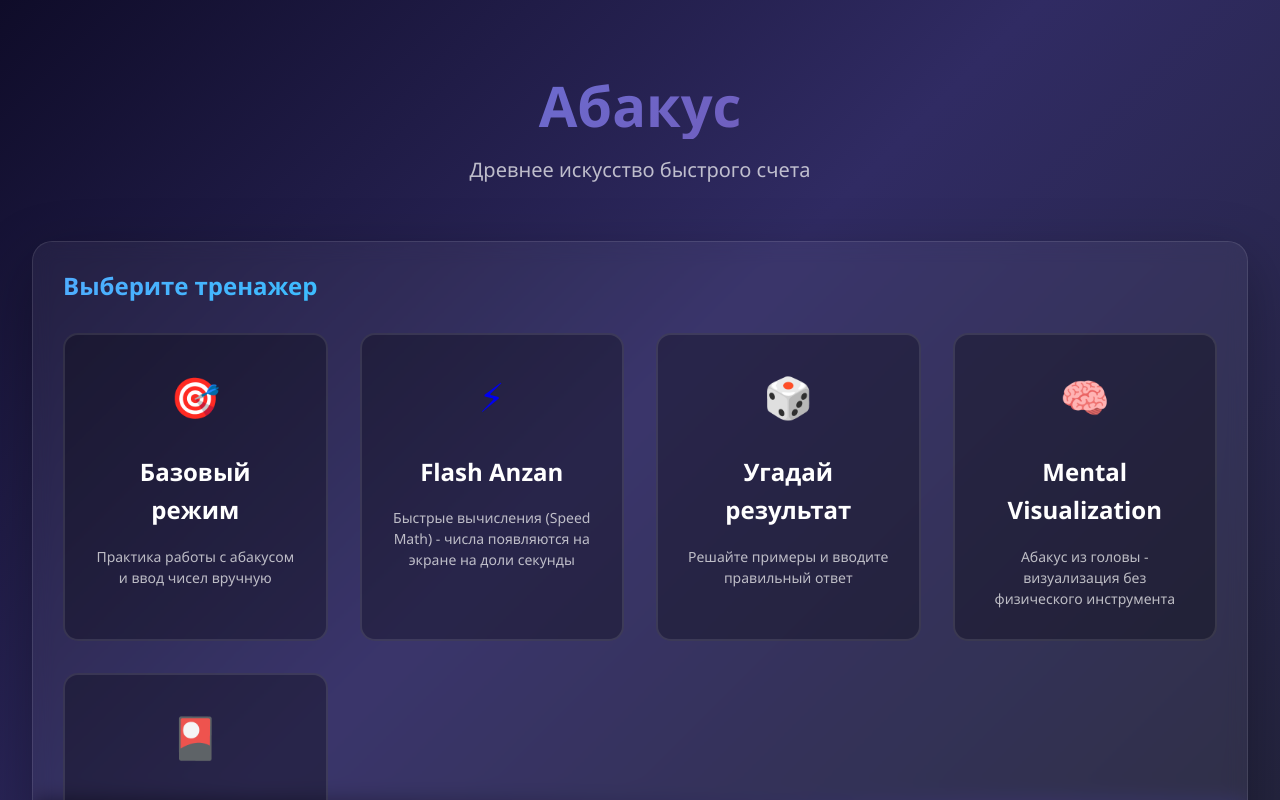
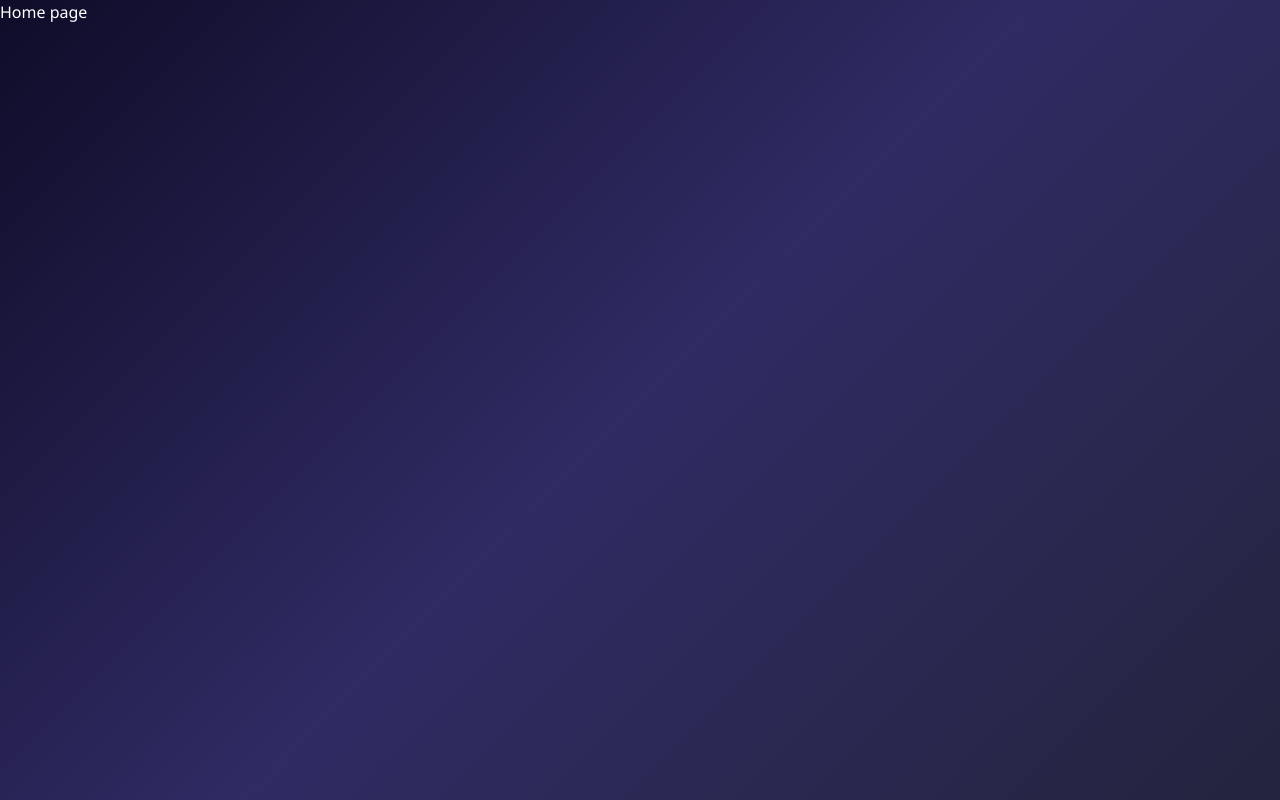
Before and after one commit to danilovcpp/online-school-frontend, a Next.js app: page / in a window 1280 px wide. Shown: the top 800 px of the page. Built offline with nearby package versions, Linux system fonts and the light colour scheme.

Commit message:
refactor: fix trainers

```diff
--- a/src/app/(portal)/trainers/layout.module.scss
+++ b/src/app/(portal)/trainers/layout.module.scss
@@ -43,10 +43,3 @@
   margin-top: var(--spacing-2xl);
   font-size: var(--font-size-base);
 }
-
-.grid {
-  display: grid;
-  grid-template-columns: repeat(auto-fit, minmax(250px, 1fr));
-  gap: var(--spacing-xl);
-  margin-top: var(--spacing-xl);
-}
--- a/src/app/page.module.scss
+++ /dev/null
@@ -1,52 +0,0 @@
-.container {
-  max-width: var(--max-width-container);
-  margin: 0 auto;
-  padding: var(--spacing-xl);
-}
-
-.header {
-  text-align: center;
-  padding: var(--spacing-2xl) var(--spacing-xl);
-  animation: fadeInDown 0.8s ease-out;
-}
-
-.title {
-  font-family: var(--font-family-heading);
-  font-size: var(--font-size-4xl);
-  font-weight: var(--font-weight-extrabold);
-  margin-bottom: var(--spacing-md);
-  line-height: var(--line-height-tight);
-}
-
-.gradientText {
-  background: var(--gradient-primary);
-  -webkit-background-clip: text;
-  background-clip: text;
-  -webkit-text-fill-color: transparent;
-  display: block;
-  animation: shimmer 3s infinite;
-}
-
-.subtitle {
-  display: block;
-  font-size: var(--font-size-lg);
-  font-weight: var(--font-weight-light);
-  color: var(--color-text-secondary);
-  margin-top: var(--spacing-md);
-  line-height: var(--line-height-normal);
-}
-
-.footer {
-  text-align: center;
-  padding: var(--spacing-xl);
-  color: var(--color-text-secondary);
-  margin-top: var(--spacing-2xl);
-  font-size: var(--font-size-base);
-}
-
-.grid {
-  display: grid;
-  grid-template-columns: repeat(auto-fit, minmax(250px, 1fr));
-  gap: var(--spacing-xl);
-  margin-top: var(--spacing-xl);
-}
--- a/src/app/page.tsx
+++ b/src/app/page.tsx
@@ -1,78 +1,3 @@
-import { Card } from "@/components/Card/Card";
-import { TrainerCard } from "@/components/TrainerCard/TrainerCard";
-import { trainers } from "@/data/trainers";
-
-import styles from "./page.module.scss";
-import { TutorialCard } from "@/components/TutorialCard/TutorialCard";
-
 export default function Home() {
-  return (
-    <div className={styles.container}>
-      <header className={styles.header}>
-        <h1 className={styles.title}>
-          <span className={styles.gradientText}>Абакус</span>
-          <span className={styles.subtitle}>
-            Древнее искусство быстрого счета
-          </span>
-        </h1>
-      </header>
-
-      <main>
-        <section
-          className="animate-fadeInUp"
-          style={{ animationDelay: "0.1s" }}
-        >
-          <Card title="Выберите тренажер">
-            <div className={styles.grid}>
-              {trainers.map((trainer) => (
-                <TrainerCard key={trainer.id} trainer={trainer} />
-              ))}
-            </div>
-          </Card>
-        </section>
-
-        <section
-          className="animate-fadeInUp"
-          style={{ animationDelay: "0.3s" }}
-        >
-          <Card title="Как использовать абакус">
-            <div className={styles.grid}>
-              {[
-                {
-                  step: 1,
-                  title: "Структура",
-                  description:
-                    "Каждый столбец представляет разряд числа (единицы, десятки, сотни и т.д.)",
-                },
-                {
-                  step: 2,
-                  title: "Верхние бусины",
-                  description:
-                    "Каждая верхняя бусина равна 5. Опускайте её вниз, чтобы активировать",
-                },
-                {
-                  step: 3,
-                  title: "Нижние бусины",
-                  description:
-                    "Каждая нижняя бусина равна 1. Поднимайте их вверх, чтобы активировать",
-                },
-                {
-                  step: 4,
-                  title: "Считывание",
-                  description:
-                    "Складывайте активные бусины в каждом столбце для получения цифры",
-                },
-              ].map((item) => (
-                <TutorialCard key={item.step} {...item} />
-              ))}
-            </div>
-          </Card>
-        </section>
-      </main>
-
-      <footer className={styles.footer}>
-        <p>Создано для изучения древнего искусства счета на абакусе</p>
-      </footer>
-    </div>
-  );
+  return <div>Home page</div>;
 }
--- a/src/components/TrainerCard/TrainerCard.module.scss
+++ b/src/features/trainers/components/trainer-card/trainer-card.module.scss
@@ -2,7 +2,7 @@
   display: flex;
 }
 
-.card{
+.card {
   background: var(--color-overlay-heavy);
   border: 2px solid var(--color-border-light);
   border-radius: var(--radius-lg);
@@ -12,9 +12,8 @@
   transition: all var(--transition-base);
   position: relative;
   overflow: hidden;
-}
 
-.card::before {
+  &::before {
     content: '';
     position: absolute;
     top: 0;
@@ -27,25 +26,26 @@
     z-index: var(--z-base);
   }
 
-.card:hover {
+  &:hover {
     transform: translateY(-10px) scale(1.02);
     border-color: var(--color-primary);
     box-shadow: 0 20px 40px rgba(102, 126, 234, 0.4);
   }
 
-.card:hover::before {
+  &:hover::before {
     opacity: 0.1;
   }
 
-.card.active {
+  &.active {
     border-color: var(--color-success);
     background: rgba(67, 233, 123, 0.1);
     box-shadow: 0 15px 35px rgba(67, 233, 123, 0.3);
   }
 
-.card.active::before {
+  &.active::before {
     background: var(--gradient-success);
     opacity: 0.2;
+  }
 }
 
 .icon {
--- a/src/components/TrainerCard/TrainerCard.tsx
+++ b/src/features/trainers/components/trainer-card/trainer-card.tsx
@@ -1,17 +1,19 @@
 import React from 'react';
+import clsx from 'clsx';
 import Link from 'next/link';
 import { Trainer } from '@/types';
 
-import styles from './TrainerCard.module.scss';
+import styles from './trainer-card.module.scss';
 
 interface TrainerCardProps {
   trainer: Trainer;
+  isActive: boolean;
 }
 
-export const TrainerCard: React.FC<TrainerCardProps> = ({ trainer }) => {
+export const TrainerCard: React.FC<TrainerCardProps> = ({ trainer, isActive }) => {
   return (
     <Link href={trainer.path} className={styles.root}>
-      <div className={styles.card}>
+      <div className={clsx(styles.card, { [styles.active]: isActive })}>
         <div className={styles.content}>
           <div className={styles.icon}>{trainer.icon}</div>
           <h3 className={styles.title}>{trainer.title}</h3>
--- /dev/null
+++ b/src/features/trainers/components/trainers-list/trainer-list.module.scss
@@ -0,0 +1,6 @@
+.grid {
+  display: grid;
+  grid-template-columns: repeat(auto-fit, minmax(250px, 1fr));
+  gap: var(--spacing-xl);
+  margin-top: var(--spacing-xl);
+}
--- a/src/data/trainers.ts
+++ b/src/features/trainers/constants/trainer-list.ts
@@ -1,39 +1,40 @@
+import { routes } from '@/shared/constants/routes';
 import { Trainer } from '@/types';
 
-export const trainers: Trainer[] = [
+export const trainerList: Array<Trainer> = [
   {
-    id: 'basic',
+    id: 'abacus',
     title: 'Базовый режим',
     description: 'Практика работы с абакусом и ввод чисел вручную',
     icon: '🎯',
-    path: '/trainers/abacus',
+    path: routes.trainers.abacus,
   },
   {
     id: 'flash-anzan',
     title: 'Flash Anzan',
     description: 'Быстрые вычисления (Speed Math) - числа появляются на экране на доли секунды',
     icon: '⚡',
-    path: '/trainers/flash-anzan',
+    path: routes.trainers.flashAzan,
   },
   {
     id: 'guess-result',
     title: 'Угадай результат',
     description: 'Решайте примеры и вводите правильный ответ',
     icon: '🎲',
-    path: '/trainers/guess-result',
+    path: routes.trainers.guessResult,
   },
   {
     id: 'mental-visualization',
     title: 'Mental Visualization',
     description: 'Абакус из головы - визуализация без физического инструмента',
     icon: '🧠',
-    path: '/trainers/mental-visualization',
+    path: routes.trainers.mentalVisualization,
   },
   {
     id: 'soroban',
     title: 'Соробан (Японский абакус)',
     description: 'Традиционный японский счётный инструмент для развития навыков быстрого счёта',
     icon: '🎴',
-    path: '/trainers/soroban',
+    path: routes.trainers.soroban,
   },
 ];
--- /dev/null
+++ b/src/shared/constants/routes.ts
@@ -0,0 +1,9 @@
+export const routes = {
+  trainers: {
+    abacus: "/trainers/abacus",
+    flashAzan: "/trainers/flash-anzan",
+    guessResult: "/trainers/guess-result",
+    mentalVisualization: "/trainers/mental-visualization",
+    soroban: "/trainers/soroban",
+  },
+};
--- a/src/types/trainers.ts
+++ b/src/types/trainers.ts
@@ -1,5 +1,5 @@
 // Trainer types
-export type TrainerType = 'basic' | 'flash-anzan' | 'guess-result' | 'mental-visualization' | 'soroban';
+export type TrainerType = 'abacus' | 'flash-anzan' | 'guess-result' | 'mental-visualization' | 'soroban';
 
 export interface Trainer {
   id: TrainerType;
```
Also changed, not shown: src/app/(portal)/trainers/layout.tsx (+3 -18 lines), src/features/trainers/components/trainers-list/trainer-list.tsx (added, +28 -0 lines). Lines whose indentation alone changed are shown as unchanged.
